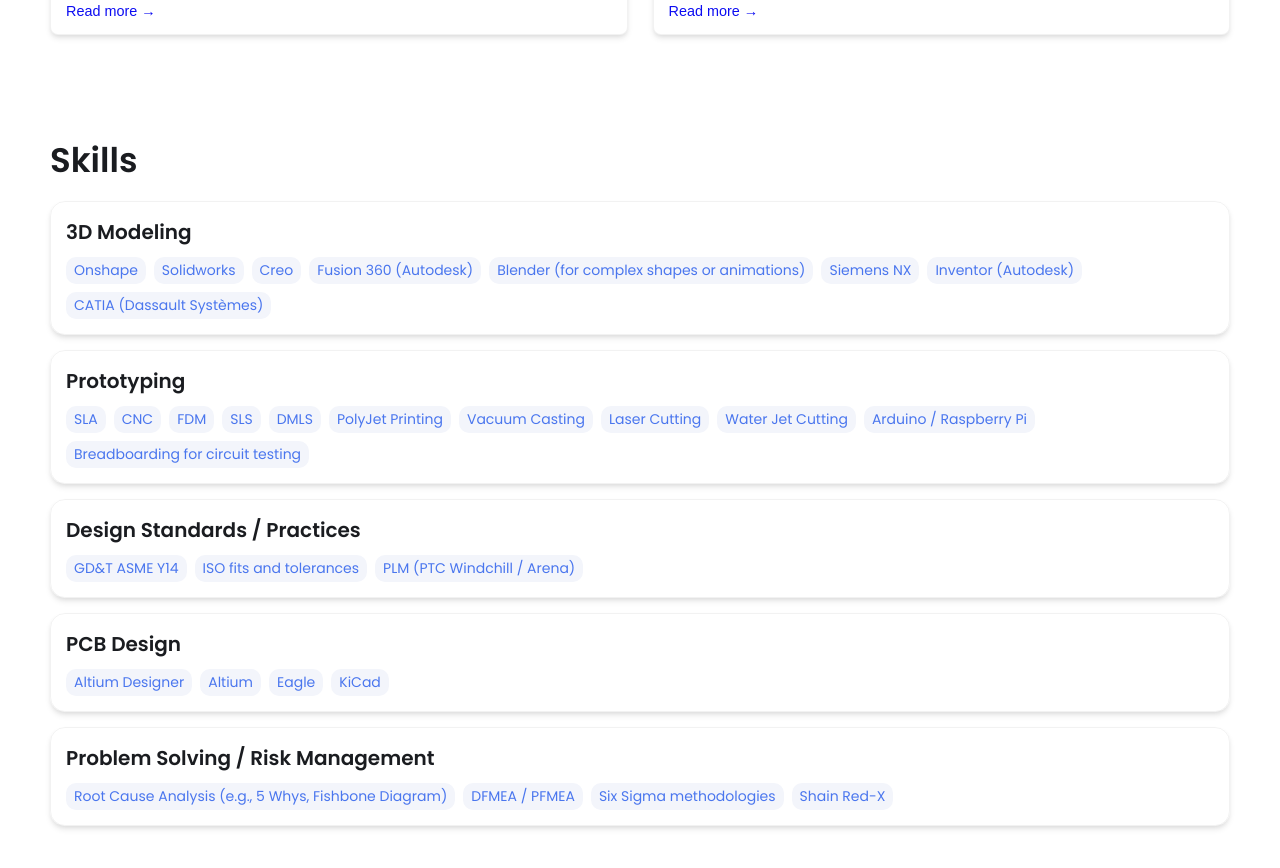
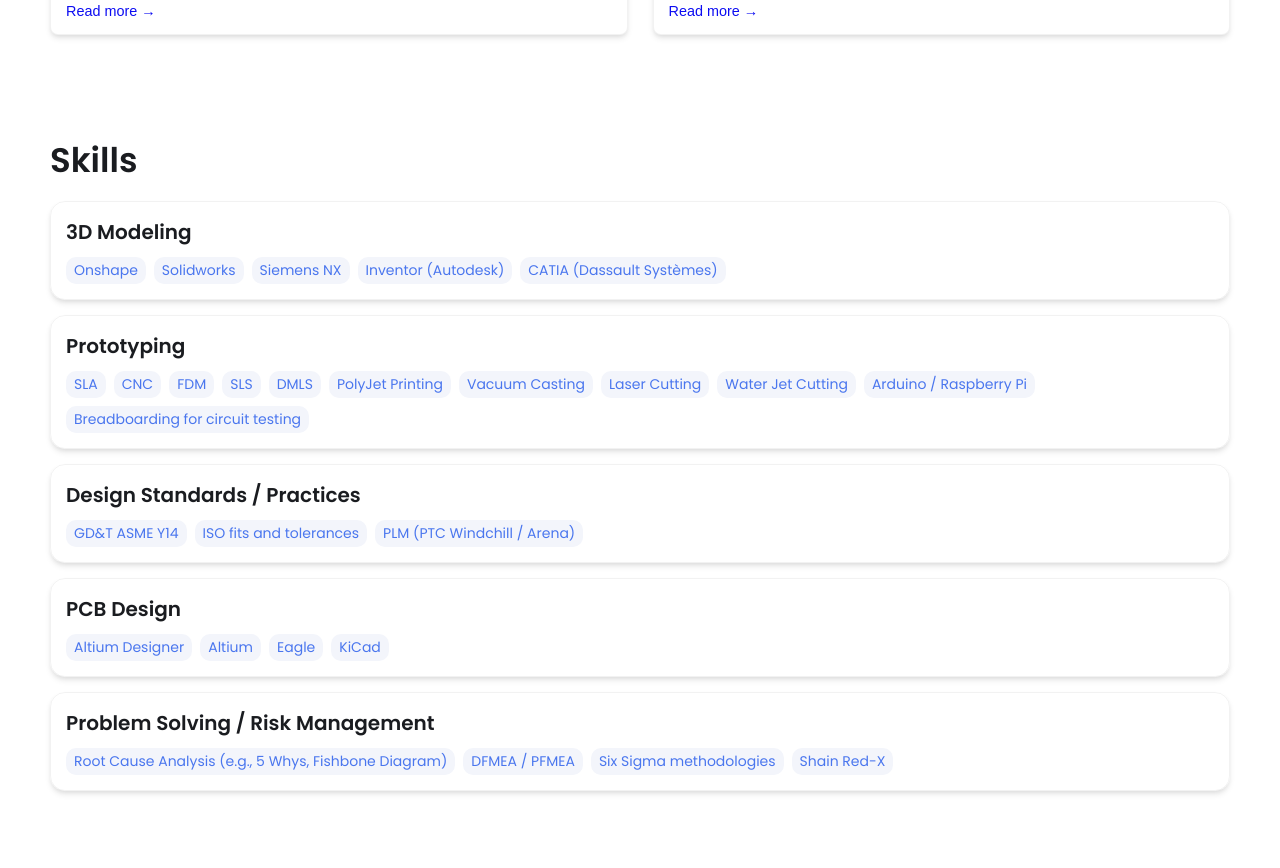
Before and after one commit to emmafries/emmafries.github.io, a Jekyll site: the page built from index.html, in a window 1280 px wide and 900 px high, scrolled down 1491 px. Shown: the top 868 px of the window. Built offline with Jekyll 4.4.1, drawn with Linux system fonts in a browser that asks for light colours.

Commit message:
Update _config.yml

```diff
--- a/_config.yml
+++ b/_config.yml
@@ -49,9 +49,9 @@ skills:
     tools:
     - Onshape
     - Solidworks
-    - Creo
-    - Fusion 360 (Autodesk)
-    - Blender (for complex shapes or animations)
+   # - Creo
+   # - Fusion 360 (Autodesk)
+  #  - Blender (for complex shapes or animations)
     - Siemens NX
     - Inventor (Autodesk)
     - CATIA (Dassault Systèmes)
```
